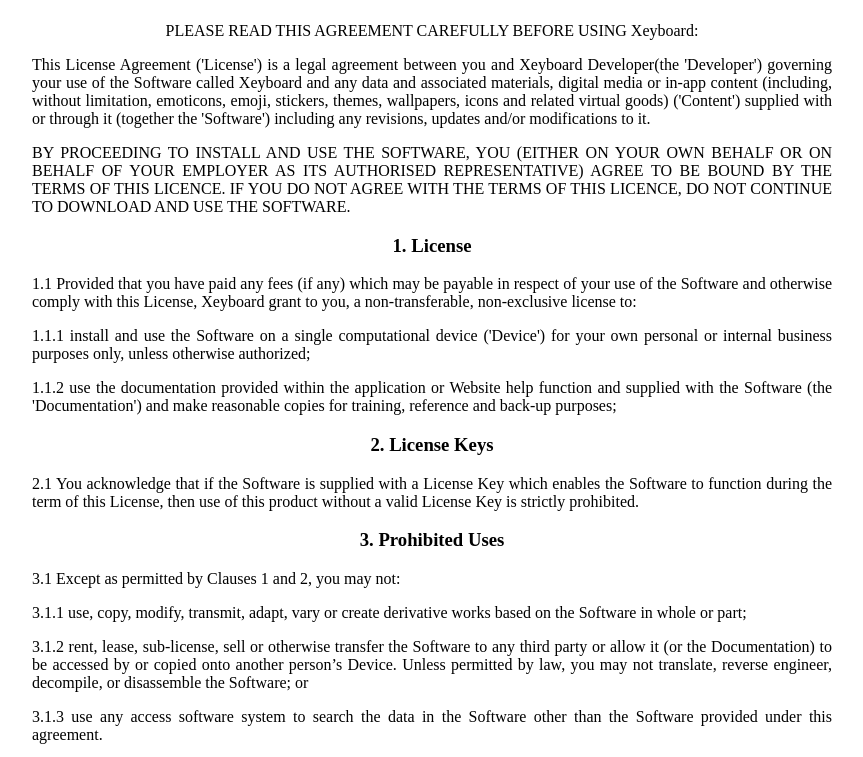
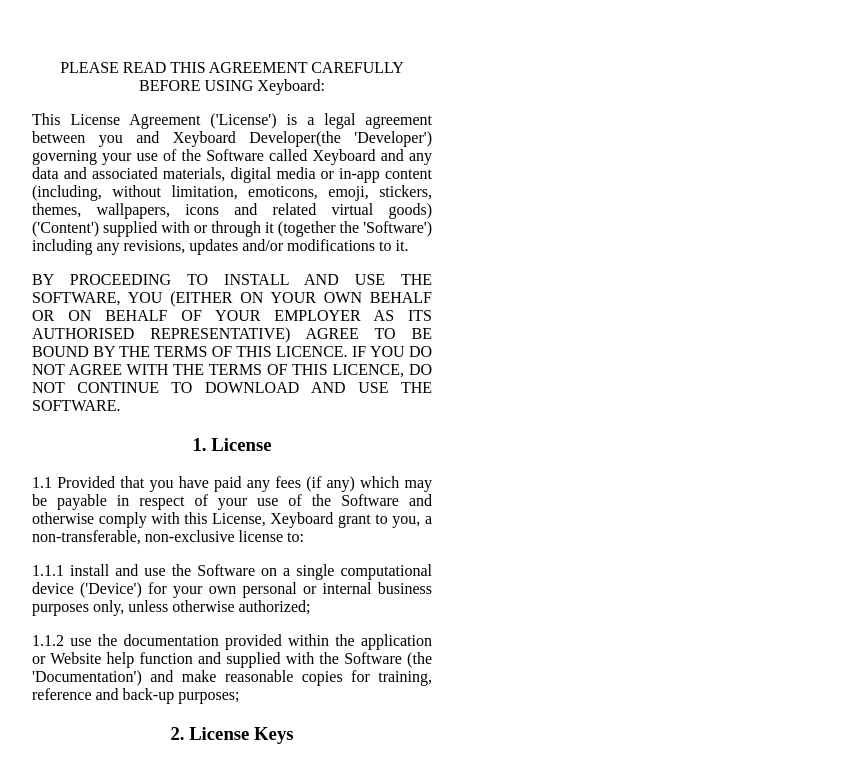
Before and after one commit to LeeKeypad/LeeKeypad.github.io, a plain HTML site: page index.html in a window 1280 px wide. Shown: the part 310-1067 px from the top of the page, without its empty margins (168-1031 px from the left). Drawn offline with Linux system fonts and the light colour scheme.

Commit message:
Update index.html

```diff
--- a/index.html
+++ b/index.html
@@ -2,7 +2,7 @@
 <html lang="en">
     <head>
         <style>
-            div.content { width: 800px }
+            div.content { width: 400px }
         </style>
     </head>
     <body style="margin:100px;padding:100px">
```
